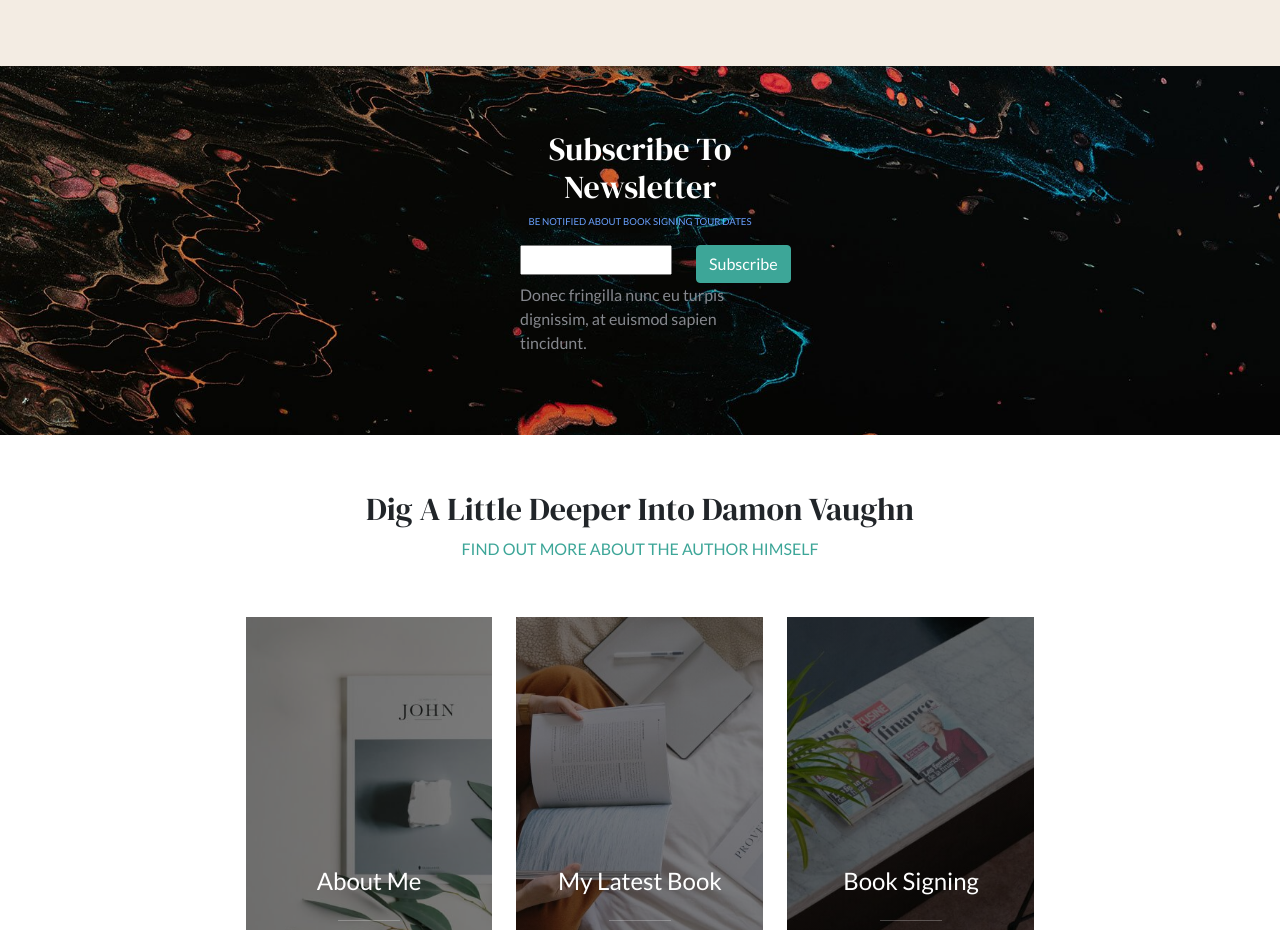
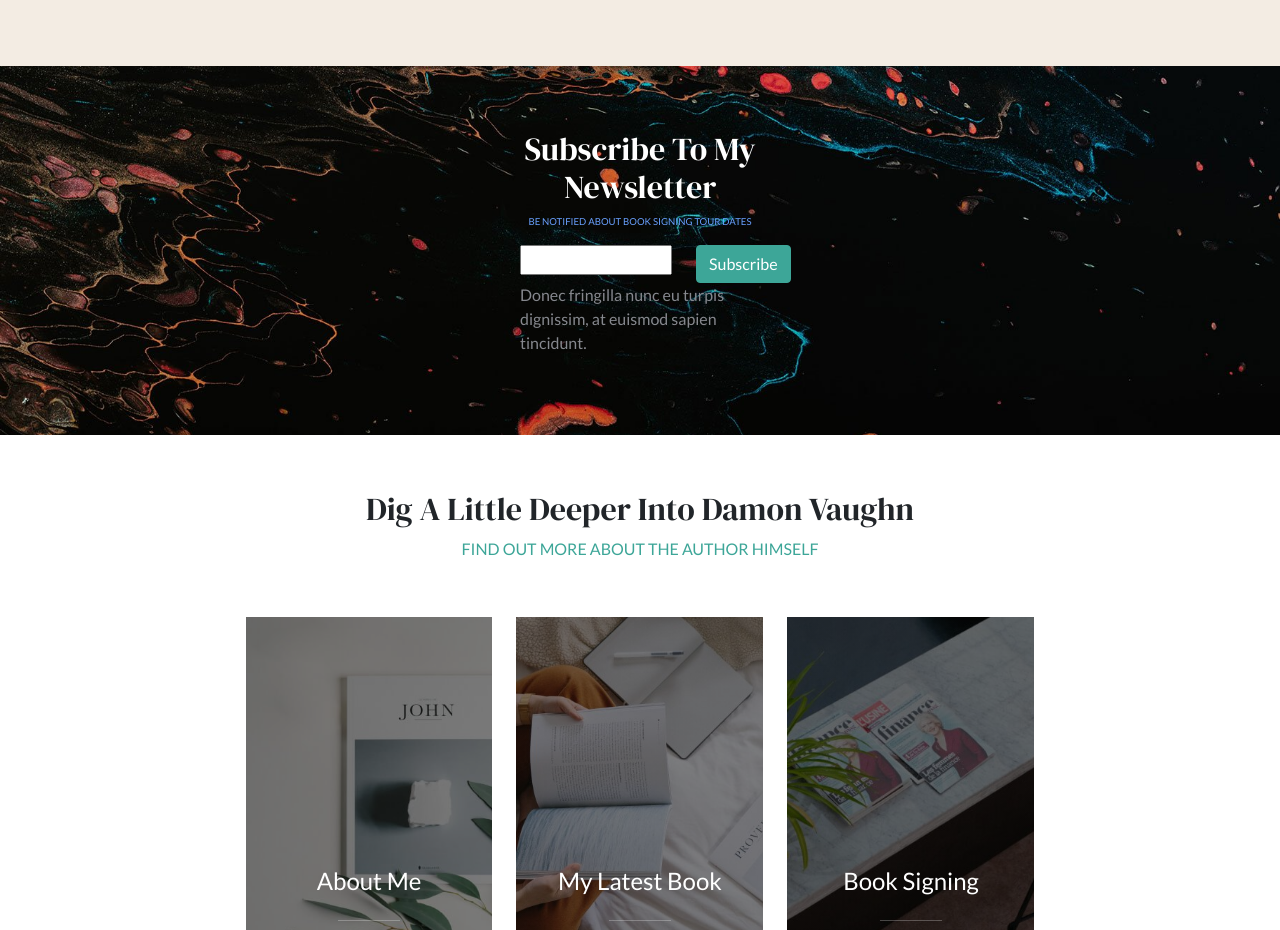
Before and after one commit to Riki420/proj-html-vuejs, a Vue app: page / in a window 1280 px wide. Shown: the part 3160-4090 px from the top of the page. Built offline with nearby package versions, Linux system fonts and the light colour scheme; a web font is replaced by a local one.

Commit message:
last commit

```diff
--- a/src/components/Newsletter.vue
+++ b/src/components/Newsletter.vue
@@ -7,7 +7,7 @@
             <!--SUBSCRIBE TEXT-->
             <div class="col-12">
               <div class="text-center text-white">
-                <h2 class="dm-serif">Subscribe To Newsletter</h2>
+                <h2 class="dm-serif">Subscribe To My Newsletter</h2>
                 <p class="cornFlowerBlue txt-small">
                   BE NOTIFIED ABOUT BOOK SIGNING TOUR DATES
                 </p>
```
Also changed, not shown: 5 other files (tests, documents, lock files or other folders).
